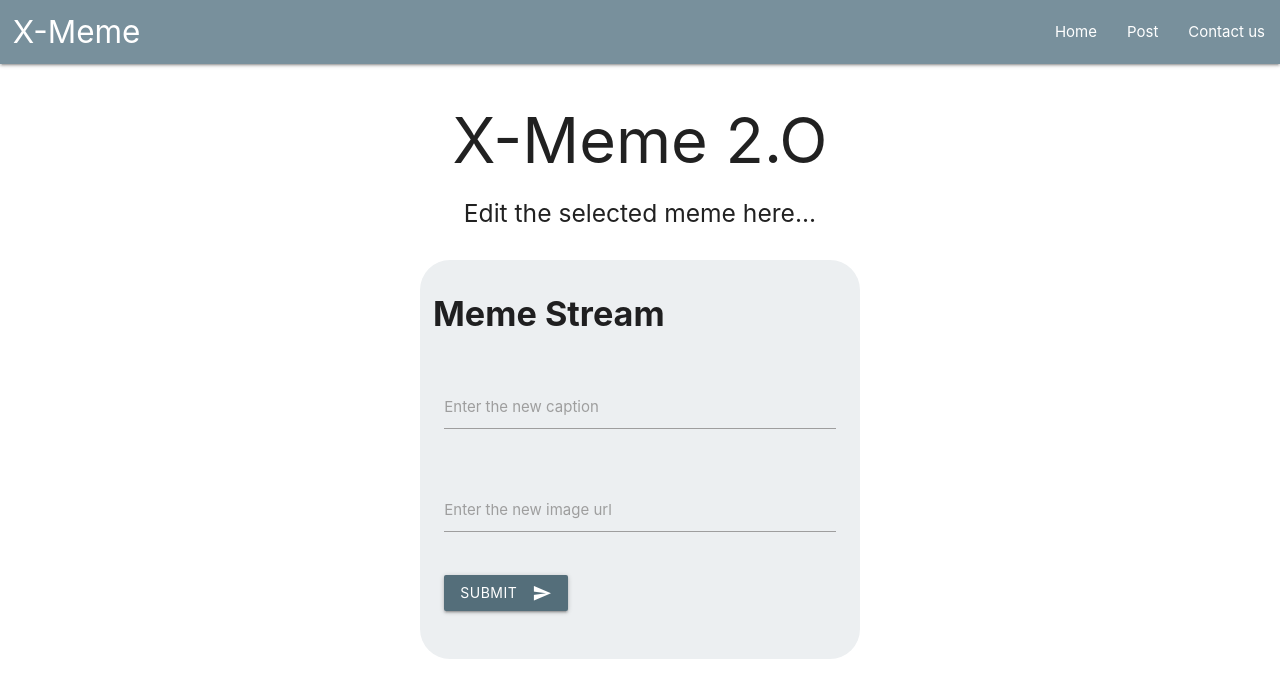
After one commit to KmrAnish04/Meme_Stream, a Django app: page /openEditForm in a window 1280 px wide. The commit adds this page. Shown: the top 698 px of the page. Run offline with Django 3.2, Linux system fonts and the light colour scheme.

Commit message:
Added edit button, made form for editable fields and added memeid's in stream page

```diff
--- a/Meme_Stream/meme_app/urls.py
+++ b/Meme_Stream/meme_app/urls.py
@@ -7,4 +7,6 @@ urlpatterns = [
     path('stream', views.stream, name='stream'),
     path('openForm', views.openForm, name='openForm'),
     path('submitMeme', views.submitMeme, name='submitMeme'),
+    path('openEditForm', views.openEditForm, name='openEditForm'),
+    path('editMeme', views.editMeme, name='editMeme')
 ]
--- a/Meme_Stream/meme_app/views.py
+++ b/Meme_Stream/meme_app/views.py
@@ -5,43 +5,32 @@ from . import models
 # Create your views here.
 def home(request):
     memeData = models.MemeInfo.objects.all()
-    # data = []
-    for memers in memeData:
-        # name = memers.nameOfMemeOwner
-        # caption = memers.caption
-        # imgUrl = memers.memeUrl
-        print(memers.nameOfMemeOwner)
-        print(memers.caption)
-        print(memers.memeUrl)
-        # data.append((name, caption, imgUrl))
-    # print(data)
-    # stream_data = {
-        # 'data': data,
-    # }
+    date = models.MemeInfo.objects.order_by('-created')
+    # a = models.MemeInfo.objects.get(id=29)
+    print(date)
 
-    # print(memeData[2].caption)
-    # print(memeData)
     return render(request, 'base.html')
+
+def openEditForm(request):
+    return render(request, 'meme_app/editMeme.html')
+
 
 # for streaming the posted memes
 def stream(request):
-    # memeData = models.MemeInfo.objects.all()
-    # print(memeData[2].caption)
-    memeData = models.MemeInfo.objects.all()
+    memeData = models.MemeInfo.objects.order_by('-created')
     data = []
     for memers in memeData:
         name = memers.nameOfMemeOwner
         caption = memers.caption
         imgUrl = memers.memeUrl
-        # print(memers.nameOfMemeOwner)
-        # print(memers.caption)
-        # print(memers.memeUrl)
-        data.append((name, caption, imgUrl))
+        memeId = memers.id
+        print(memers.id)
+        data.append((name, caption, imgUrl, memeId))
     # print(data)
     stream_data = {
         'data': data,
     }
-    print(stream_data['data'])
+    # print(stream_data['data'])
     return render(request, 'meme_app/streamPage.html', stream_data)
 
 # Only for opening the submit form
@@ -56,6 +45,7 @@ def submitMeme(request):
 
     if request.POST.get('memerName') and request.POST.get('memeURL'):
         models.MemeInfo.objects.create(nameOfMemeOwner=memerName, caption=caption, memeUrl=memeURL)
+    # models.MemeInfo.objects.create(nameOfMemeOwner=memerName, caption=caption, memeUrl=memeURL)
 
 
 
@@ -63,3 +53,6 @@ def submitMeme(request):
     # print(memeData)
 
     return render(request, 'meme_app/submitMeme.html')
+
+def editMeme(request):
+    return render(request, 'meme_app/streamPage.html')
--- /dev/null
+++ b/Meme_Stream/templates/meme_app/editMeme.html
@@ -0,0 +1,37 @@
+{% extends 'base.html' %}
+
+{% block content %}
+
+    <div class="container">
+        <h5 style="text-align: center;">Edit the selected meme here...</h5>
+        <br>
+        <div class="container" style="padding: 2%; background-color: #eceff1; border-radius:30px" >
+            <h4><b>Meme Stream</b></h4>
+            <br>
+            <div class="row">
+                <form action="{% url 'editMeme'%}" method="post"class="col s12">
+                    {% csrf_token %}
+                  <div class="row">
+                    <div class="input-field col s12">
+                      <textarea id="newCaption" name="newCaption" class="materialize-textarea" data-length="120" required></textarea>
+                      <label for="newCaption">Enter the new caption</label>
+                    </div>
+                  </div>
+                  <div class="row">
+                    <div class="input-field col s12">
+                      <textarea id="newMemeURL" name="newMemeURL" class="materialize-textarea" data-length="10000000" required></textarea>
+                      <label for="mewMemeURL">Enter the new image url</label>
+                    </div>
+                  </div>
+                  <button class="btn waves-effect blue-grey darken-1" type="submit" name="action">Submit
+                    <i class="material-icons right">send</i>
+                  </button>
+                </form>
+              </div>
+        </div>
+
+    </div>
+
+
+
+{% endblock content %}
```
Also changed, not shown: Meme_Stream/templates/meme_app/streamPage.html (+5 -5 lines), Meme_Stream/db.sqlite3.
